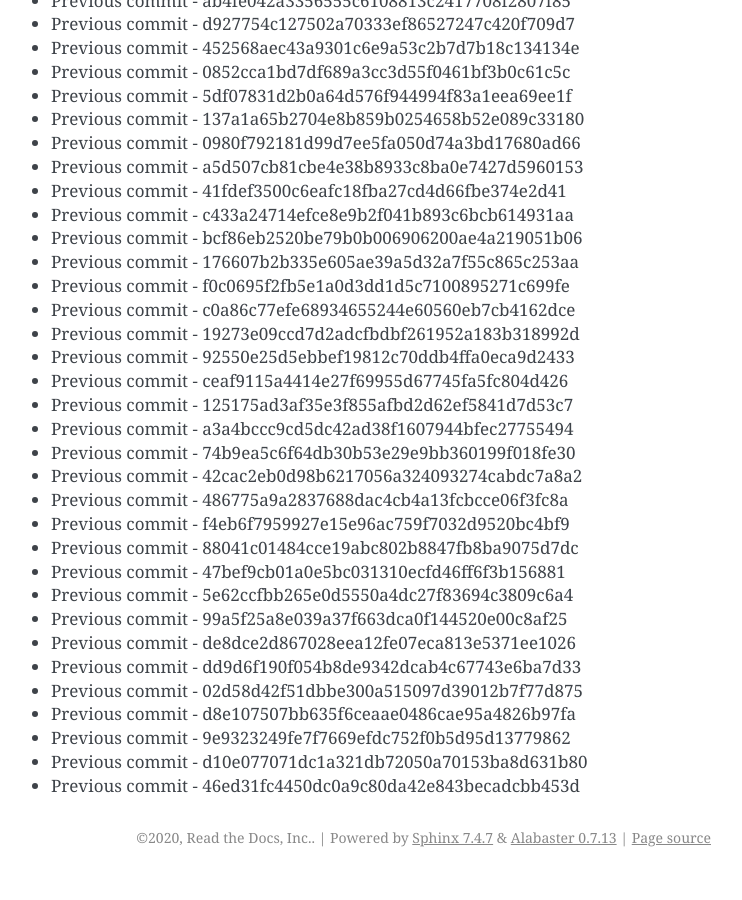
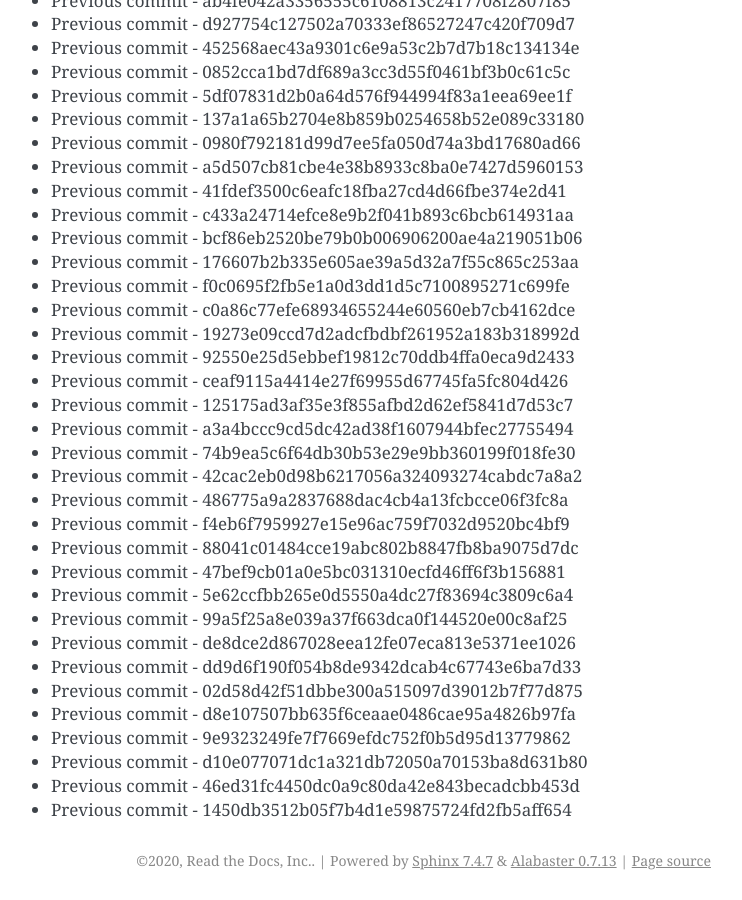
Before and after one commit to readthedocs/rtd-git-stresstest, a Sphinx documentation site: the page built from docs/updates.rst, in a window 1280 px wide and 900 px high, scrolled down 22215 px. Shown: the whole window, without its empty margins (399-1141 px from the left). Built offline with Sphinx 7.4.7, drawn with Linux system fonts in a browser that asks for light colours; before the commit the page ends 23092 px from its top, so only the background shows below that.

Commit message:
Generating commit from previous: 1450db3512b05f7b4d1e59875724fd2fb5aff654

```diff
--- a/docs/updates.rst
+++ b/docs/updates.rst
@@ -965,3 +965,4 @@ It can be tested for any performance characteristics.
 * Previous commit - 9e9323249fe7f7669efdc752f0b5d95d13779862
 * Previous commit - d10e077071dc1a321db72050a70153ba8d631b80
 * Previous commit - 46ed31fc4450dc0a9c80da42e843becadcbb453d
+* Previous commit - 1450db3512b05f7b4d1e59875724fd2fb5aff654
```
